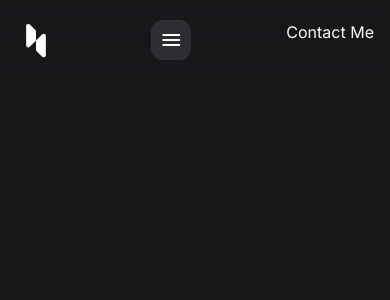
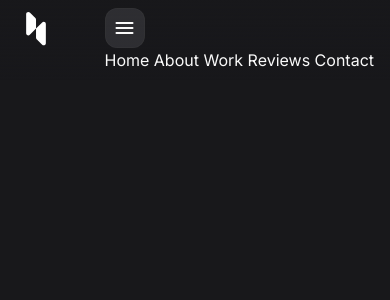
Before and after one commit to Victor-Sarti/portfolio, a React (Vite) app: page / in a window 390 px wide. Shown: the top 300 px of the page. Built offline with nearby package versions, Linux system fonts and the light colour scheme.

Commit message:
feat: const activeBox

```diff
--- a/src/components/Header.jsx
+++ b/src/components/Header.jsx
@@ -18,7 +18,7 @@ const Header = () => {
 
                 <NavBar/>
             </div>
-            <a href="#contact" className="">Contact Me</a>
+            <a href="#contact" className="btn btn-secondary max-md:hidden md:justify-self-end">Contact Me</a>
         </div>
     </header>
   )
--- a/src/components/NavBar.jsx
+++ b/src/components/NavBar.jsx
@@ -3,7 +3,7 @@ import { useRef } from 'react';
 
 const NavBar = () => {
     const lastActiveLink  = useRef();
-
+    const activeBox = useRef();
 const navItems = [
     {
       label: 'Home',
@@ -34,12 +34,13 @@ const navItems = [
   ];
 
   return (
-   <nav className=''>
+   <nav className='navbar'>
     {
         navItems.map(({label, link, className,ref}, key)=>(
-            <a href=""></a>
+            <a href={link} key={key} ref={ref} className={className} onClick={null}> {label}</a>
         ))
     }
+      <div className="active-box" ref={activeBox}></div>
 
    </nav>
   )
```
